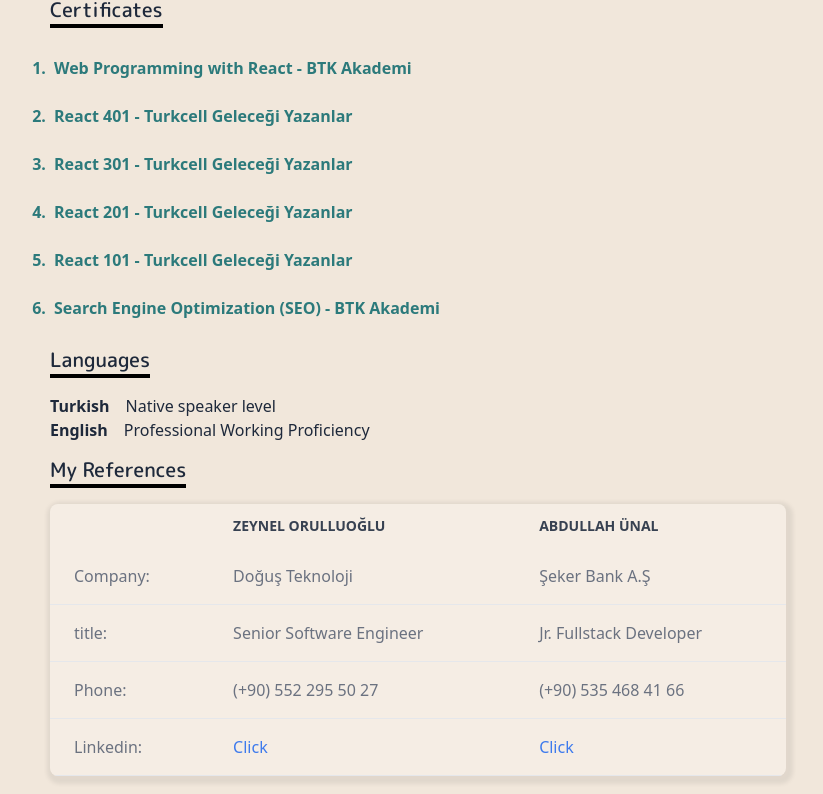
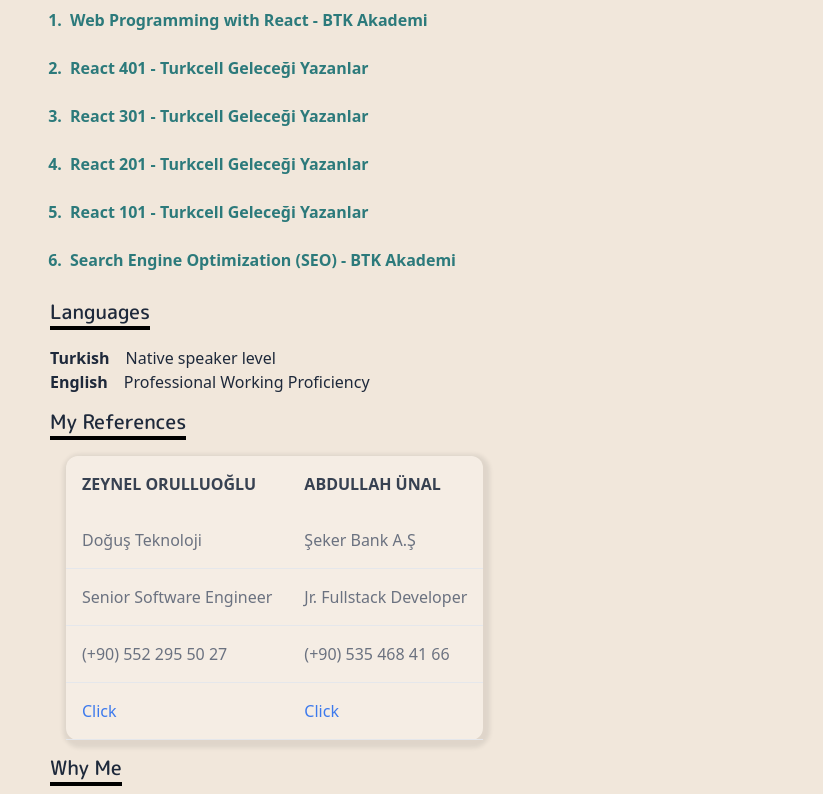
Before and after one commit to ramazandogna/mini-portfolio, a React (Create React App) app: page /resume in a window 1280 px wide. Shown: the part 692-1486 px from the top of the page, without its empty margins (222-1045 px from the left). Built offline with nearby package versions, Linux system fonts and the light colour scheme.

Commit message:
Optimization

```diff
--- a/src/assets/styles/global.css
+++ b/src/assets/styles/global.css
@@ -105,4 +105,5 @@
 
 li {
    list-style-type: decimal;
+   margin-left: 1rem;
 }
--- a/src/assets/styles/resume.module.css
+++ b/src/assets/styles/resume.module.css
@@ -3,7 +3,7 @@
 }
 
 .sectionTitle {
-   @apply font-bold text-3xl my-12;
+   @apply font-bold text-3xl my-6;
 }
 
 .skillContainer {
@@ -37,21 +37,21 @@
 }
 
 .tableContainer {
-   @apply relative overflow-x-auto sm:rounded-lg;
-   background-color: #ffffff40;
-   box-shadow: 2px 3px 4px 5px rgba(12, 12, 12, 0.07);
+   @apply w-full flex rounded-xl;
 }
 
 .table {
-   @apply w-full  text-left text-gray-500 dark:text-gray-100;
+   @apply text-left overflow-x-auto text-gray-500 dark:text-gray-100 rounded-xl;
+   background-color: #ffffff40;
+   box-shadow: 2px 3px 4px 5px rgba(12, 12, 12, 0.08);
 }
 
 .tHead {
-   @apply text-sm text-gray-700 uppercase  dark:bg-gray-100 dark:text-gray-100;
+   @apply text-gray-700 uppercase dark:bg-gray-100 dark:text-gray-100;
 }
 
 .th {
-   @apply px-6 py-3;
+   @apply px-4 py-4;
 }
 
 .tableBody {
@@ -59,7 +59,7 @@
 }
 
 .td {
-   @apply px-6 py-4;
+   @apply px-4 py-4;
 }
 
 .whyList {
--- a/src/components/Resume.jsx
+++ b/src/components/Resume.jsx
@@ -12,7 +12,7 @@
 function Resume() {
    return (
       <div className="section">
-         <div>
+         <div className="container">
             <h2 className={styles.sectionTitle}>My Resume</h2>
             <div className={styles.resumeWrapper}>
                <div className={styles.skillsWrapper}>
--- a/src/components/sections/Table.js
+++ b/src/components/sections/Table.js
@@ -3,11 +3,11 @@
 
 function Table() {
    return (
+      <div className="container">
          <div className={styles.tableContainer}>
             <table className={styles.table}>
                <thead className={styles.tHead}>
                   <tr>
-                  <th></th>
                      <th
                         scope="col"
                         className={styles.th}
@@ -25,22 +25,18 @@
                </thead>
                <tbody>
                   <tr className={styles.tableBody}>
-                  <td className={styles.td}>Company:</td>
                      <td className={styles.td}>Doğuş Teknoloji</td>
                      <td className={styles.td}>Şeker Bank A.Ş</td>
                   </tr>
                   <tr className={styles.tableBody}>
-                  <td className={styles.td}>title:</td>
                      <td className={styles.td}>Senior Software Engineer</td>
                      <td className={styles.td}>Jr. Fullstack Developer</td>
                   </tr>
                   <tr className={styles.tableBody}>
-                  <td className={styles.td}>Phone:</td>
                      <td className={styles.td}>(+90) 552 295 50 27</td>
                      <td className={styles.td}>(+90) 535 468 41 66</td>
                   </tr>
                   <tr className={styles.tableBody}>
-                  <td className={styles.td}>Linkedin:</td>
                      <td className={styles.td}>
                         <a
                            rel="noreferrer"
@@ -63,6 +59,7 @@
                </tbody>
             </table>
          </div>
+      </div>
    );
 }
 
```
Lines whose indentation alone changed are shown as unchanged.
